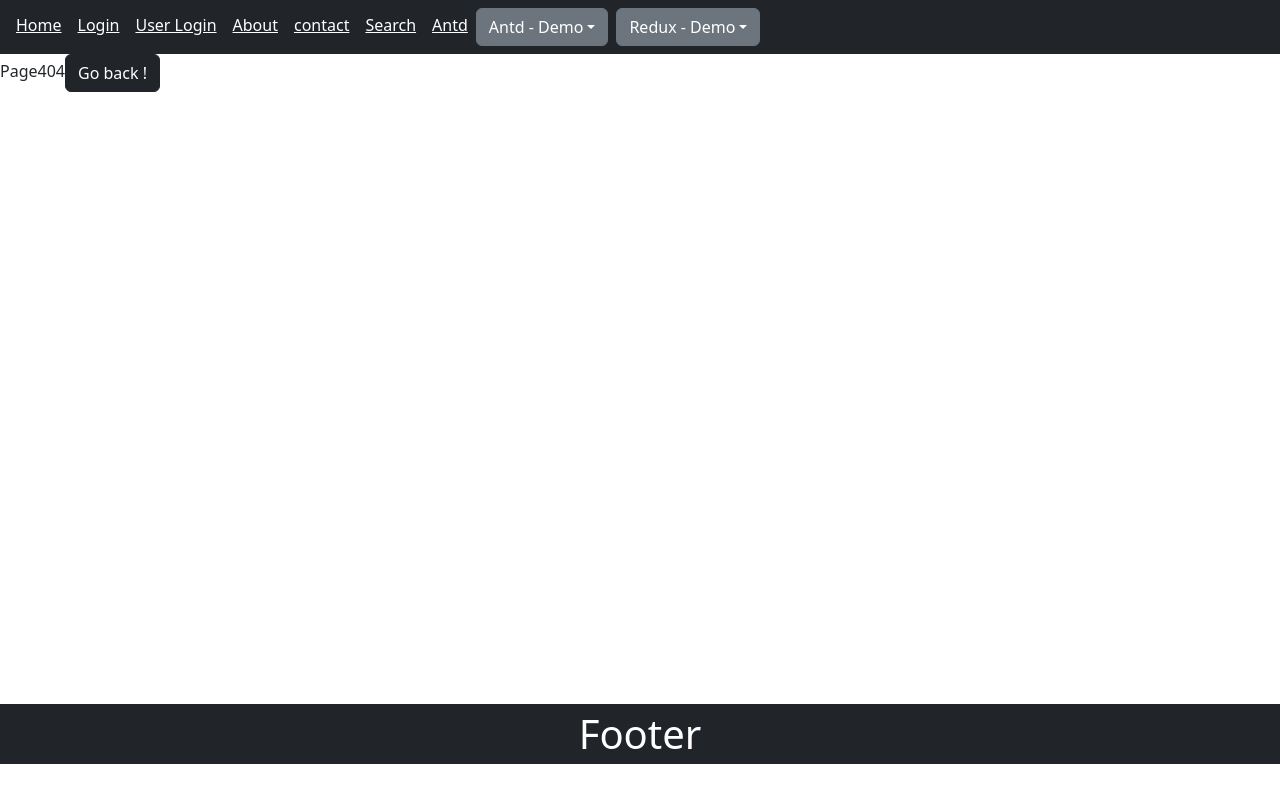
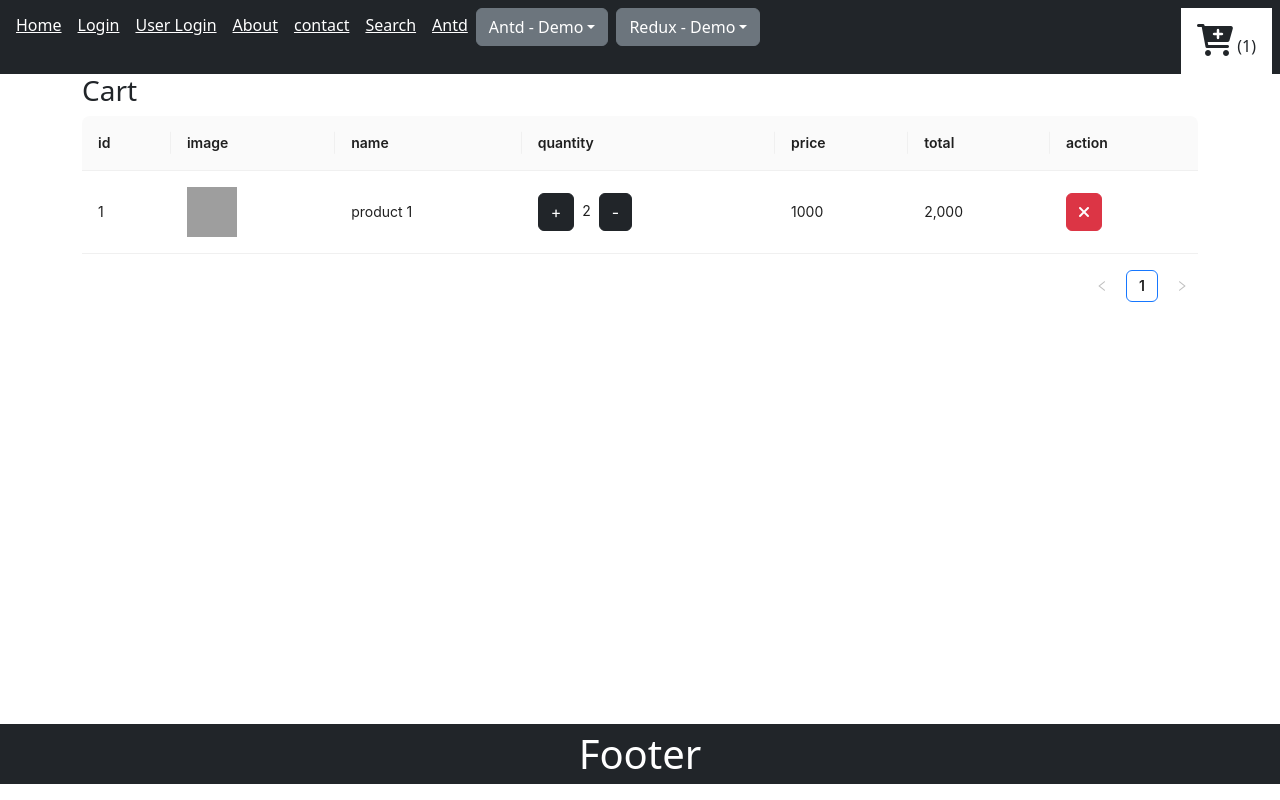
Before and after one commit to khaitruong1301/bc70_react_functional, a React (Vite) app: page /cart in a window 1280 px wide. Built offline with nearby package versions, Linux system fonts and the light colour scheme; grey boxes are pictures that could not be loaded.

Commit message:
buoi12_redux_slice

```diff
--- a/src/App.jsx
+++ b/src/App.jsx
@@ -47,6 +47,7 @@ import ProductManagementAntd from './AntDesignDemo/ProductManagementAntd'
 import { Provider } from 'react-redux';
 import { store } from './redux/store'
 import ChangeNumberRedux from './pages/reduxDemo/ChangeNumberRedux'
+import ChangeFontSizeRedux from './pages/reduxDemo/ChangeFontSizeRedux'
 
 
 const App = () => {
@@ -65,15 +66,16 @@ const App = () => {
             <Route path='contact' element={<Login />}></Route>
             <Route path='about' element={<About />}></Route>
             <Route path='profile' element={<Profile />}></Route>
+            <Route path='cart' element={<Cart />}></Route>
             <Route path='search' element={<Search />}></Route>
             <Route path='antd-table' element={<AntDesignTable />}></Route>
             <Route path='antd-table-product' element={<ProductManagementAntd />}></Route>
             <Route path="redux" element={<>
-              <h1>Demo redux</h1>
+              {/* <h1>Demo redux</h1> */}
               <Outlet />
             </>}>
               <Route path='change-number' element={<ChangeNumberRedux />}></Route>
-              <Route path='change-fontsize' element={<ChangeFontSize />}></Route>
+              <Route path='change-fontsize' element={<ChangeFontSizeRedux />}></Route>
             </Route>
 
 
--- a/src/components/HeaderMenu.jsx
+++ b/src/components/HeaderMenu.jsx
@@ -1,9 +1,12 @@
 import React from 'react'
+import { useSelector } from 'react-redux'
 import { NavLink } from 'react-router-dom'
 
 const HeaderMenu = () => {
+    const cartStore = useSelector(state => state.cartSliceReducer.cart);
     return (
         <header className='bg-dark text-white'>
+            <div className='d-flex justify-content-between'>
                 <nav className='p-2'>
                     <NavLink to='/' className={(props) => props.isActive ? 'mx-2 bg-white text-dark p-3 text-decoration-none' : 'mx-2 text-white link'}>Home</NavLink>
                     <NavLink to='/login' className={(props) => props.isActive ? 'mx-2 bg-white text-dark p-3 text-decoration-none' : 'mx-2 text-white link'} style={(props) => props.isActive ? { fontWeight: 'bold' } : {}}>Login</NavLink>
@@ -21,18 +24,24 @@ const HeaderMenu = () => {
                             <li> <NavLink className="dropdown-item" to="/antd-table-product"> Table - Product </NavLink></li>
                         </ul>
                     </div>
-
                     <div className="dropdown d-inline w-auto ms-2" >
                         <button className="btn btn-secondary dropdown-toggle" type="button" id="dropdownMenuButton1" data-bs-toggle="dropdown" aria-expanded="false">
                             Redux - Demo
                         </button>
                         <ul className="dropdown-menu" aria-labelledby="dropdownMenuButton1">
                             <li> <NavLink className="dropdown-item" to="/redux/change-number"> Change number </NavLink></li>
-
+                            <li> <NavLink className="dropdown-item" to="/redux/change-fontsize"> Change font size </NavLink></li>
                         </ul>
                     </div>
+                </nav>
 
-            </nav>
+                <NavLink to='/cart' className={(props) => props.isActive ? 'mx-2 bg-white text-dark p-3 text-decoration-none d-block mt-2' : ' d-block mt-2 mx-2 text-white link'} style={{textDecoration:'none'}}>
+                    <i className='fa fa-cart-plus fs-2'></i> ({cartStore.length})
+                </NavLink>
+
+
+            </div>
+
         </header>
     )
 }
--- a/src/pages/Cart.jsx
+++ b/src/pages/Cart.jsx
@@ -1,8 +1,102 @@
 import React from 'react'
+import { Table } from 'antd'
+import { useSelector,useDispatch } from 'react-redux'
+import {deleteProductAction,changeQuantityProductAction} from '../redux/reducers/cartReducer';
 
 const Cart = () => {
+  //selector: lấy dữ liệu về
+  const cartStore = useSelector(state => state.cartSliceReducer.cart);
+
+  // const state = useSelector(state => state);
+  // console.log(state)
+
+  //dispatch: gửi dữ liệu lên redux (handleEvent)
+  const dispatch = useDispatch();
+  const columns = [
+    {
+      title: 'id',
+      dataIndex:'id'
+    },
+    {
+      title: 'image',
+      dataIndex:'image',
+      render: (value,record) => {
+        return <img src={record.image} width={50} alt="..." />
+      }
+    },
+    {
+      title: 'name',
+      dataIndex:'name'
+    },
+    {
+      title: 'quantity',
+      dataIndex:'quantity',
+      render: (value,record) => {
+        return <>
+          <button className={'btn btn-dark me-2'} onClick={()=>{
+            //Tạo ra action bằng hàm action được export từ reducer (rxslice)
+            const payload = {
+              id:record.id,
+              quantity: 1
+            }
+            const action = changeQuantityProductAction(payload);
+            //Đưa action lên reducer
+            dispatch(action);
+          }}>+</button>
+          {value}
+          <button className={'btn btn-dark ms-2'} onClick={()=>{
+             //Tạo ra action bằng hàm action được export từ reducer (rxslice)
+             const payload = {
+              id:record.id,
+              quantity: -1
+            }
+            const action = changeQuantityProductAction(payload);
+            //Đưa action lên reducer
+            dispatch(action);
+          }}>-</button>
+        </>
+      }
+    },
+    {
+      title: 'price',
+      dataIndex:'price'
+    },
+    {
+      title: 'total',
+      render: (value,record) => {
+        return (record.price * record.quantity).toLocaleString();
+      }
+    },
+    {
+      title: 'action',
+      render: (value,record) => {
+        return <>
+          <button className="btn btn-danger" onClick={() => {
+            //Tạo ra action
+            const action = deleteProductAction(record.id);
+            /*
+              const action = {
+                type:'cartReducer/deleteProductAction',
+                payload:record.id
+              }
+            */
+            //Dispatch action
+            dispatch(action)
+          }}>
+            <i className="fa fa-close"></i>
+          </button>
+        </>
+      }
+    }
+  ]
+
+  console.log(cartStore);
   return (
-    <div>Cart</div>
+    <div className='container'>
+      <h3>Cart</h3>
+      <Table rowKey={'id'} dataSource={cartStore} columns={columns} />
+
+    </div>
   )
 }
 
--- a/src/pages/HomePage.jsx
+++ b/src/pages/HomePage.jsx
@@ -1,8 +1,60 @@
-import React from 'react'
+import axios from 'axios';
+import React, { useEffect, useState } from 'react'
+import { NavLink } from 'react-router-dom';
+import {useDispatch} from 'react-redux'
+import { addProductAction } from '../redux/reducers/cartReducer';
+const HomePage = () => {
 
-const HomePage = () => {
+  const [arrProduct,setArrProduct] = useState([]);
+  //hook dispatch dùng để đưa dữ liệu lên store(redux) thông biến action{type,payload}
+  const dispatch = useDispatch();
+  const getAllProductApi = async ()=>{
+    const res = await axios.get('https://apistore.cybersoft.edu.vn/api/Product');
+    //Đưa dữ liệu từ api vào state arrProduct
+    setArrProduct(res.data.content)
+  }
+  useEffect(() => {
+    getAllProductApi()
+  },[])
   return (
-    <div>HomePage</div>
+    <div className='container'>
+      <h3 className='text-center'>Shoes shop</h3>
+      <div className='row'>
+        {arrProduct.map((item => {
+          return <div className='col-4 mt-2' key={item.id}>
+            <div className='card'>
+              <img src={item.image} alt='...' />
+              <div className='card-body'>
+                <h3>{item.name}</h3>
+                <p>{item.price}</p>
+                <NavLink to={`/detail/${item.id}`} className={'btn btn-success me-2'}>Detail</NavLink>
+                <button className='btn btn-dark' onClick={()=>{
+                  //Tạo ra aciton chứa dữ liệu đưa lên store
+                  // const action = {
+                  //   type:'ADD_PRODUCT',
+                  //   payload: {...item,quantity:1}
+                  // }
+                  // //Đưa lên redux
+                  // dispatch(action);
+                  //Đưa dữ liệu lên redux slice
+                  //Tạo action slice = tay
+                  // const action = {
+                  //   type:'cartReducer/addProductAction',
+                  //   payload: {...item,quantity:1}
+                  // }
+                  //Tạo action slice bằng hàm export
+                  const action = addProductAction({...item,quantity:1});
+                  dispatch(action)
+                }}>Add to cart
+                  <i className='fa fa-cart-plus'></i>
+
+                </button>
+              </div>
+            </div>
+          </div>
+        }))}
+      </div>
+    </div>
   )
 }
 
--- a/src/pages/reduxDemo/ChangeFontSizeRedux.jsx
+++ b/src/pages/reduxDemo/ChangeFontSizeRedux.jsx
@@ -1,8 +1,33 @@
-import React from 'react'
+import React, { useState } from 'react'
+import { useDispatch, useSelector } from 'react-redux'
 
 const ChangeFontSizeRedux = () => {
+    const fSize = useSelector(state => state.fontSizeReducer)
+    const dispatch = useDispatch();
+    // const [fSize,setFSize] = useState();
+
+    const changeFontSize = (size) => { //size: 1 | size: -1
+        //action: type: tên action , payload: giá trị gửi lên store
+        const action = {
+            type: 'CHANGE_FONT_SIZE',
+            payload: size
+        }
+        dispatch(action)
+
+    }
+
+
   return (
-    <div>ChangeFontSizeRedux</div>
+    <div className='container'>
+        <p style={{fontSize:fSize}}>Lorem ipsum dolor sit amet consectetur adipisicing elit. Repudiandae quaerat nisi dolor molestiae? Tenetur ipsa tempore dolor harum eveniet possimus.</p>
+        <button className='btn btn-dark me-2' onClick={()=>{
+            changeFontSize(1);
+        }}>Zoom in</button>
+        <button className='btn btn-dark' onClick={()=>{
+            changeFontSize(-1);
+        }}>Zoom bout</button>
+
+    </div>
   )
 }
 
--- /dev/null
+++ b/src/redux/reducers/cartReducer.jsx
@@ -0,0 +1,40 @@
+//rxslice
+import { createSlice } from '@reduxjs/toolkit'
+
+const initialState = {
+    cart: [
+        { id: 1, name: 'product 1', price: 1000, quantity: 2, image: 'https://picsum.photos/200/200' }
+    ]
+}
+
+const cartReducer = createSlice({
+    name: 'cartReducer',//tên reducer
+    initialState, //giá trị default ban đầu
+    reducers: {
+        addProductAction: (state, action) => {
+            const { type, payload } = action;
+            const itemCart = state.cart.find(item => item.id == payload.id);
+            if (itemCart) {
+                itemCart.quantity += 1;
+            } else {
+                state.cart.push(payload);
+            }
+            //Tự xử lý imutable
+        },
+        deleteProductAction: (state,action) => {
+            const {payload} = action;
+            state.cart = state.cart.filter(item => item.id !== payload);
+        },
+        changeQuantityProductAction:(state,action) => {
+            const {payload} = action;
+            let itemCart = state.cart.find(item=>item.id === payload.id);
+            if(itemCart) {
+                itemCart.quantity += payload.quantity;
+            }
+        }
+    } //hàm xử lý action
+});
+
+export const {addProductAction,deleteProductAction, changeQuantityProductAction} = cartReducer.actions //bóc tách hàm xử lý action
+
+export default cartReducer.reducer //cartReducer.reducer chính là reducer của file này
--- /dev/null
+++ b/src/redux/reducers/fontSizeReducer.jsx
@@ -0,0 +1,10 @@
+
+
+export const fontSizeReducer = (fSize = 20, action) => {
+    //tất cả reducer đều chạy khi dispatch bất kì component nào
+    const { type, payload } = action;
+    if (type === 'CHANGE_FONT_SIZE') {
+        fSize += payload;
+    }
+    return fSize; //imutable : tính bất biến
+}
--- /dev/null
+++ b/src/redux/reducers/numberReducer.jsx
@@ -0,0 +1,9 @@
+
+
+export const numberReducer =   (number = 200, action) => {
+    //tất cả reducer đều chạy khi dispatch bất kì component nào
+    if (action.type == 'CHANGE_QUANTITY') {
+        number += action.payload;
+    }
+    return number; //return state mới
+}
--- a/src/redux/store.jsx
+++ b/src/redux/store.jsx
@@ -1,17 +1,42 @@
 //File này sẽ chứa toàn bộ state của ứng dụng
-import {configureStore} from '@reduxjs/toolkit'
+import { configureStore } from '@reduxjs/toolkit';
+import * as _ from 'lodash'
+import { numberReducer } from './reducers/numberReducer';
+import { fontSizeReducer } from './reducers/fontSizeReducer';
+import cartReducer from './reducers/cartReducer';
+
+
+const cartDefault = [
+    { id: 1, name: 'product 1', price: 1000, quantity: 2, image: 'https://picsum.photos/200/200' }
+]
+
 export const store = configureStore({
     reducer: {
-        numberReducer: (number = 200, action) => {
-            if(action.type == 'CHANGE_QUANTITY') {
-                number += action.payload;
+        numberReducer:numberReducer,
+        fontSizeReducer: fontSizeReducer,
+        //cách cũ
+        cartReducer: (cart = cartDefault, action) => {
+            const { type, payload } = action;
+            if (type === 'ADD_PRODUCT') {
+                const itemCart = cart.find(item => item.id == payload.id);
+                if(itemCart){
+                    itemCart.quantity += 1;
+                }else {
+                    cart.push(payload);
+                }
             }
-            return number; //return state mới
+            //Clone ra địa chỉ mới
+            let newCart = _.cloneDeep(cart);
+            return newCart;
         },
-        AReducer: (state='A',action) => state,
-        BReducer: (state='B',action) => state,
+
+        cartSliceReducer: cartReducer
     }
 })
+/*
+    imutable:
+    Khi reducer trả về giá trị mới (shallow compare) thì component useSelector đến state đó sẽ render lại, còn các component follow từ các reducer khác nếu không thay đổi sẽ không render.
+*/
 
 
 //hàm này là hàm sẽ return về state (reducer)
```
Lines whose indentation alone changed are shown as unchanged.
